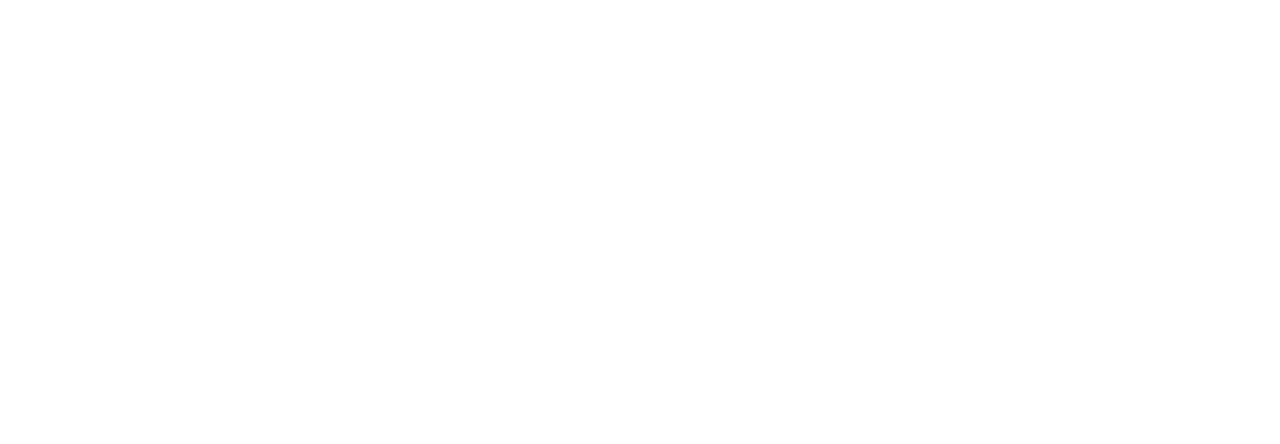
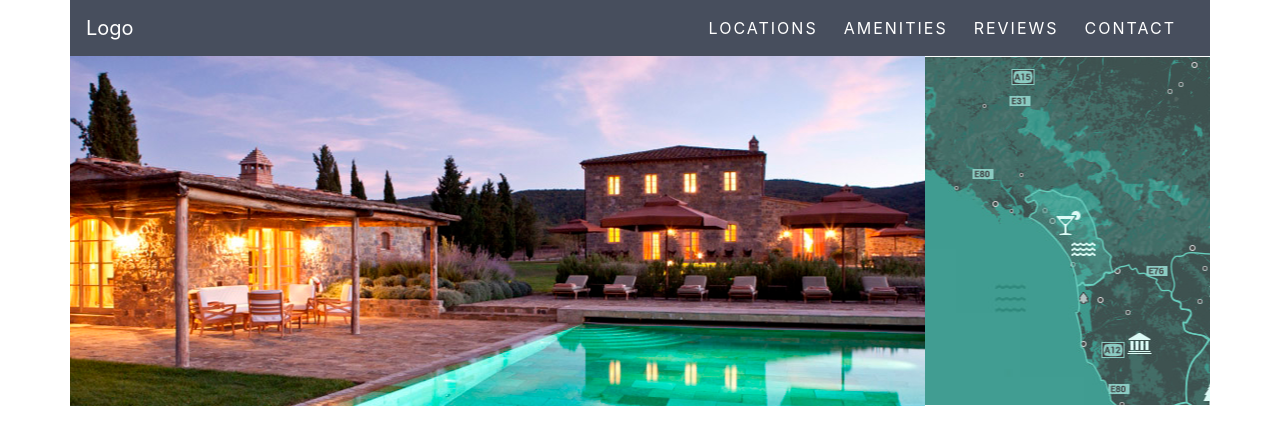
Before and after one commit to AHoobler/TuscanyVillaBoot, a plain HTML site: page TucanyBootstrap/index.html in a window 1280 px wide. Drawn offline with nearby package versions, Linux system fonts and the light colour scheme.

Commit message:
nav bar and pics added

```diff
--- a/TucanyBootstrap/index.html
+++ b/TucanyBootstrap/index.html
@@ -2,9 +2,55 @@
 <html>
 <head>
     <meta charset="utf-8" />
-    <title></title>
+    <title>Tuscany Villa</title>
+    <!--bootstrap-->
+    <link rel="stylesheet" href="https://maxcdn.bootstrapcdn.com/bootstrap/4.0.0-beta.2/css/bootstrap.min.css" />
+    <script src="https://code.jquery.com/jquery-3.2.1.slim.min.js"></script>
+    <script src="https://cdnjs.cloudflare.com/ajax/libs/popper.js/1.12.3/umd/popper.min.js"></script>
+    <script src="https://maxcdn.bootstrapcdn.com/bootstrap/4.0.0-beta.2/js/bootstrap.min.js"></script>
+    <!--font awesome-->
+    <link href="https://use.fontawesome.com/releases/v5.0.7/css/all.css" rel="stylesheet">
+    <!--style sheet-->
+    <link href="style1.css" rel="stylesheet" />
 </head>
 <body>
+    <div class="container">
+        <div class="row navhead">
+            <div class="col navcol">
 
+                <nav class="navbar navbar-expand-sm bg-dark navbar-dark">
+                    <!-- Brand/logo -->
+                    <a class="navbar-brand" href="#">Logo</a>
+
+                    <!-- Links -->
+                    <ul class="nav navbar-nav ml-auto">
+                        <li class="nav-item">
+                            <a class="nav-link" href="#">LOCATIONS</a>
+                        </li>
+                        <li class="nav-item">
+                            <a class="nav-link" href="#">AMENITIES</a>
+                        </li>
+                        <li class="nav-item">
+                            <a class="nav-link" href="#">REVIEWS</a>
+                        </li>
+                        <li class="nav-item">
+                            <a class="nav-link" href="#">CONTACT</a>
+                        </li>
+                    </ul>
+                </nav><!--end navbar-->
+            </div><!--end col navcol-->
+        </div><!--end Row navhead-->
+        <div class="row mainrow">
+            <div class="col-9 maincol">
+
+            </div><!--end maincol9-->
+            <div class="col-3 maincol">
+
+            </div><!--end maincol3-->
+        </div><!--end mainrow-->
+
+
+
+    </div><!--end container-->
 </body>
 </html>
--- a/TucanyBootstrap/style1.css
+++ b/TucanyBootstrap/style1.css
@@ -1,2 +1,22 @@
-body {
+.bg-dark{
+    background-color: #474e5d!important;
 }
+
+.nav-link{
+    color:white!important;
+    margin-right:10px;
+    letter-spacing:2px;
+}
+
+.col-9.maincol {
+    background: url('images/tuscany-villas-sant-anna (1).jpg') no-repeat center center;
+    height: 350px;
+}
+
+div.col.navcol{
+    padding:0;
+}
+
+div.col-3.maincol {
+    background: url('images/map.jpg')no-repeat center center;
+}
```
Also changed, not shown: 1 other file.
